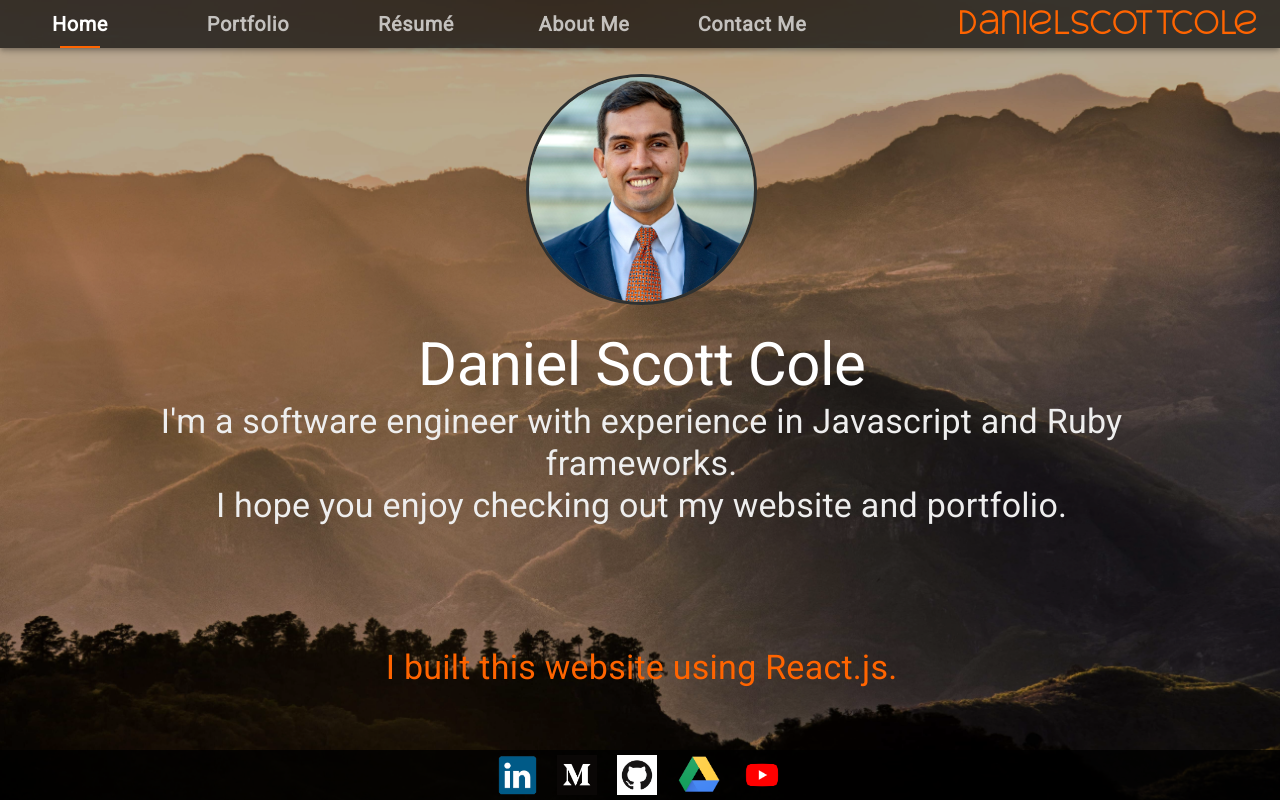
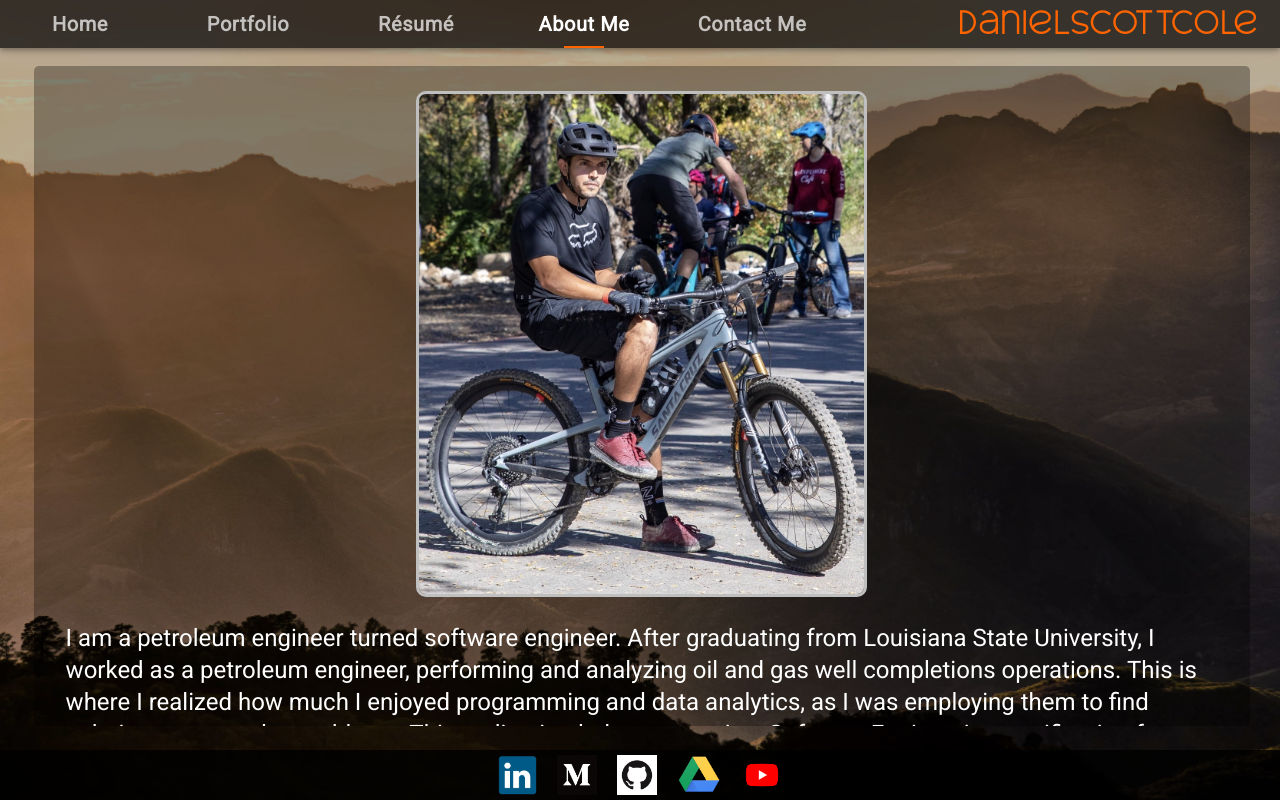
Before and after one commit to dscottcole/DSCWebsite, a React (Create React App) app: page /about in a window 1280 px wide. Built offline with nearby package versions, Linux system fonts and the light colour scheme.

Commit message:
Added router, modified aboutme, changed font size for home

```diff
--- a/package.json
+++ b/package.json
@@ -13,6 +13,7 @@
     "fontsource-roboto": "^3.0.3",
     "react": "^17.0.1",
     "react-dom": "^17.0.1",
+    "react-router-dom": "^5.2.0",
     "react-scripts": "4.0.1",
     "web-vitals": "^0.2.4",
     "yarn": "^1.22.10"
--- a/src/App.js
+++ b/src/App.js
@@ -10,6 +10,12 @@ import Portfolio from "./components/Portfolio";
 import Resume from "./components/Resume";
 import AboutMe from "./components/AboutMe";
 import ContactMe from "./components/ContactMe";
+import {
+  Switch,
+  Route,
+  withRouter,
+  Redirect
+} from "react-router-dom";
 
 const useStyles = makeStyles((theme) => ({
   App: {
@@ -32,34 +38,77 @@ function useWindowSize() {
   return size;
 }
 
-function App() {
+function App(props) {
   const classes = useStyles();
 
   // const [windowWidth, windowHeight] = useWindowSize()
   const windowWidth = useWindowSize()
   const options = ["Home", "Portfolio", "Résumé", "About Me", "Contact Me"]
+  const pushArray = ["/", "/portfolio", "/resume", "/about", "/contact"]
 
-  const [currentTab, setCurrentTab] = useState("Home");
+  const [currentTab, setCurrentTab] = useState(window.location.pathname !== "/" ? options[pushArray.indexOf(window.location.pathname)] : "Home");
 
   const changeTab = (tabName) => {
     if (tabName !== null) {
-      typeof tabName === 'number'? setCurrentTab(options[tabName]) : setCurrentTab(tabName)
+      typeof tabName === 'number' ? setCurrentTab(options[tabName]) : setCurrentTab(tabName)
     }
   }
 
+  useEffect(() => {
+    if (currentTab === undefined) {
+      setCurrentTab("Home")
+    }
+  }, []); // eslint-disable-line react-hooks/exhaustive-deps
+
+  useEffect(() => {
+    props.history.push(`${pushArray[options.indexOf(currentTab)]}`)
+  }, [currentTab]); // eslint-disable-line react-hooks/exhaustive-deps
+
+  useEffect(() => {
+    const handleChange = () => {
+      setCurrentTab(options[pushArray.indexOf(window.location.pathname)])
+    }
+
+    window.addEventListener('popstate', handleChange)
+
+    return () => window.removeEventListener('popstate', handleChange)
+  }, []); // eslint-disable-line react-hooks/exhaustive-deps
+
   return (
-    <div className={classes.App}>
-      <AppBar color="transparent">
-          {windowWidth <= 1080 ? <Menu options={options} changeTab={changeTab} /> : <Navbar options={options} changeTab={changeTab} newValue={options.indexOf(currentTab)}/>}
-      </AppBar>
-      {currentTab === "Home"? <Home /> : null}
-      {currentTab === "Portfolio"? <Portfolio /> : null}
-      {currentTab === "Résumé"? <Resume /> : null}
-      {currentTab === "About Me"? <AboutMe /> : null}
-      {currentTab === "Contact Me"? <ContactMe /> : null}
-      <Footer />
-    </div>
+    <Switch>
+      <div className={classes.App}>
+        <AppBar color="transparent">
+          {windowWidth <= 1080 ? <Menu options={options} changeTab={changeTab} /> : <Navbar options={options} changeTab={changeTab} newValue={options.indexOf(currentTab)} />}
+        </AppBar>
+
+        <Route exact path="/">
+          <Home />
+        </Route>
+
+        <Route path="/portfolio">
+          <Portfolio />
+        </Route>
+
+        <Route path="/resume">
+          <Resume />
+        </Route>
+
+        <Route path="/about">
+          <AboutMe />
+        </Route>
+
+        <Route path="/contact">
+          <ContactMe />
+        </Route>
+
+        <Route path="/undefined">
+          <Redirect to="/" />
+        </Route>
+
+        <Footer />
+      </div>
+    </Switch>
   );
 }
 
-export default App;
+export default withRouter(App);
--- a/src/components/AboutMe.js
+++ b/src/components/AboutMe.js
@@ -21,11 +21,13 @@ function AboutMe() {
 
     const isMobile = () => /Mobi|Android/i.test(navigator.userAgent)
 
-    const text1 = "I am a mountain biker/cyclist who also happens to be a petroleum engineer turned software engineer. After graduating from Louisiana State University, I worked as a petroleum engineer performing and analyzing oil/gas well completions operations. This is where I realized how much I enjoyed programming and data analytics as I was employing them to find solutions to problems every day. This realization led me to attain a Software Engineering certification from Flatiron School where I learned Javascript, Ruby, and worked on multiple projects. Now, I am on the path to becoming an experienced software developer, and I plan to leverage my insatiable curiosity, ability to learn quickly, and knack for problem-solving while on this journey."
+    const text1 = "I am a petroleum engineer turned software engineer. After graduating from Louisiana State University, I worked as a petroleum engineer, performing and analyzing oil and gas well completions operations. This is where I realized how much I enjoyed programming and data analytics, as I was employing them to find solutions to everyday problems. This realization led me to attain a Software Engineering certification from Flatiron School, where I learned Javascript, Ruby, and applied them throughout a series of hands-on projects. Now, I am on the path to becoming an experienced software developer, and I plan to leverage my insatiable curiosity, ability to learn quickly, and knack for problem-solving while on this journey."
 
-    const text2 = "For my personal development, I am working on refining my React.js & Redux.js knowledge. After that, I am planning on completing a Python bootcamp while training for the 2021 Mid South Gravel 100."
+    const text2 = "For my personal development, I am working on refining my React.js & Redux.js knowledge. After that, I am planning on completing a Python bootcamp and will be looking for projects to apply my new Python skills."
 
-    const text3 = "If you’d like to grab a coffee, go mountain biking/cycling, or simply connect, please do not hesitate to reach me at danielscole1@gmail.com, LinkedIn, or through the contact form on my website."
+    const text3 = "Mountain biking is my favorite way to spend my spare time, even though I am currently living in Houston and there are no mountains in sight. The lack of elevation has led me to participate in gravel and road cycling more often. I am currently training for the 2021 Mid South Gravel 100, which is a 100 mile gravel race that takes place annually in Oklahoma. I hope to complete it, even though it might turn into 100 miles of pedaling through mud like it did last year due to inclement weather conditions."
+
+    const text4 = "If you’d like to grab a coffee, go mountain biking/cycling, or simply connect with me, please do not hesitate to reach me at danielscole1@gmail.com, LinkedIn, or through the contact form on my website."
 
     const aboutmeDesktop = (
         <div className="bodyDiv-aboutme">
@@ -45,6 +47,10 @@ function AboutMe() {
                         <div>
                             <br></br>
                             {text3}
+                        </div>
+                        <div>
+                            <br></br>
+                            {text4}
                         </div>
                     </Typography>
                 </div>
@@ -70,6 +76,10 @@ function AboutMe() {
                         <div>
                             <br></br>
                             {text3}
+                        </div>
+                        <div>
+                            <br></br>
+                            {text4}
                         </div>
                     </Typography>
                 </div>
--- a/src/components/Home.js
+++ b/src/components/Home.js
@@ -28,11 +28,11 @@ function Home() {
                     <img id="dsc-home" src={DSC} alt="DSC-avatar"></img>
                 </div>
                 <div className="home-text">
-                    <Typography variant="h2"> Daniel Scott Cole </Typography>
-                    <Typography style={{ color: "rgba(238,238,238,1)" }} variant="h4">I'm a software engineer with experience in Javascript and Ruby frameworks.</Typography>
-                    <Typography style={{ color: "rgba(238,238,238,1)" }} variant="h4">I hope you enjoy checking out my website and portfolio.</Typography>
+                    <Typography variant="h3"> Daniel Scott Cole </Typography>
+                    <Typography style={{ color: "rgba(238,238,238,1)" }} variant="h5">I'm a software engineer with experience in Javascript and Ruby frameworks.</Typography>
+                    <Typography style={{ color: "rgba(238,238,238,1)" }} variant="h5">I hope you enjoy checking out my website and portfolio.</Typography>
                     <div className="home-bottom-text">
-                        <Typography style={{ color: "rgba(255,100,0,1)" }} variant="h4">I built this website using React.js.</Typography>
+                        <Typography style={{ color: "rgba(255,100,0,1)" }} variant="h5">I built this website using React.js.</Typography>
                     </div>
                 </div>
             </div>
@@ -46,11 +46,11 @@ function Home() {
                     <img id="dsc-home-mobile" src={DSC} alt="DSC-avatar"></img>
                 </div>
                 <div className="home-text">
-                    <Typography variant="h2"> Daniel Scott Cole </Typography>
-                    <Typography style={{ color: "rgba(191,191,191,1)" }} variant="h4">I'm a software engineer with experience in Javascript and Ruby frameworks.</Typography>
-                    <Typography style={{ color: "rgba(191,191,191,1)" }} variant="h4">I hope you enjoy checking out my website and portfolio.</Typography>
+                    <Typography variant="h3"> Daniel Scott Cole </Typography>
+                    <Typography style={{ color: "rgba(191,191,191,1)" }} variant="h5">I'm a software engineer with experience in Javascript and Ruby frameworks.</Typography>
+                    <Typography style={{ color: "rgba(191,191,191,1)" }} variant="h5">I hope you enjoy checking out my website and portfolio.</Typography>
                     <div className="home-bottom-text">
-                        <Typography style={{ color: "rgba(255,100,0,1)" }} variant="h4">I built this website using React.js.</Typography>
+                        <Typography style={{ color: "rgba(255,100,0,1)" }} variant="h5">I built this website using React.js.</Typography>
                     </div>
                 </div>
             </div>
@@ -64,11 +64,11 @@ function Home() {
                     <img id="dsc-home-mobile" src={DSC} alt="DSC-avatar"></img>
                 </div>
                 <div className="home-text">
-                    <Typography variant="h2"> Daniel Scott Cole </Typography>
-                    <Typography style={{ color: "rgba(191,191,191,1)" }} variant="h4">I'm a software engineer with experience in Javascript and Ruby frameworks.</Typography>
-                    <Typography style={{ color: "rgba(191,191,191,1)" }} variant="h4">I hope you enjoy checking out my website and portfolio.</Typography>
+                    <Typography variant="h3"> Daniel Scott Cole </Typography>
+                    <Typography style={{ color: "rgba(191,191,191,1)" }} variant="h5">I'm a software engineer with experience in Javascript and Ruby frameworks.</Typography>
+                    <Typography style={{ color: "rgba(191,191,191,1)" }} variant="h5">I hope you enjoy checking out my website and portfolio.</Typography>
                     <div className="home-bottom-text">
-                        <Typography style={{ color: "rgba(255,100,0,1)" }} variant="h4">I built this website using React.js.</Typography>
+                        <Typography style={{ color: "rgba(255,100,0,1)" }} variant="h5">I built this website using React.js.</Typography>
                     </div>
                 </div>
             </div>
--- a/src/index.css
+++ b/src/index.css
@@ -207,7 +207,6 @@ body::before {
   padding-top: 15vh;
   padding-bottom: 2.5vh;
 }
-
 
 .bodyDiv-portfolio {
   position: relative;
@@ -522,7 +521,7 @@ input:-webkit-autofill:active {
 .bodyDiv-aboutme {
   position: relative;
   z-index: 1000;
-  text-align: center;
+  text-align: left;
   top: calc(1vh);
   left: calc(2vw);
   padding-left: 2.5vw;
@@ -572,7 +571,7 @@ input:-webkit-autofill:active {
 .bodyDiv-aboutme-mobile-vert {
   position: relative;
   z-index: 1000;
-  text-align: center;
+  text-align: left;
   top: calc(1vh);
   left: calc(1vw);
   padding-left: 2.5vw;
@@ -616,7 +615,7 @@ input:-webkit-autofill:active {
 .bodyDiv-aboutme-mobile-hori {
   position: relative;
   z-index: 1000;
-  text-align: center;
+  text-align: left;
   top: calc(0.5vh);
   left: calc(1vw);
   padding-left: 2.5vw;
--- a/src/index.js
+++ b/src/index.js
@@ -4,10 +4,15 @@ import './index.css';
 import App from './App';
 import reportWebVitals from './reportWebVitals';
 import "fontsource-roboto"
+import {
+  BrowserRouter as Router
+} from "react-router-dom";
 
 ReactDOM.render(
   <React.StrictMode>
+    <Router>
     <App />
+    </Router>
   </React.StrictMode>,
   document.getElementById('root')
 );
```
Also changed, not shown: 2 other files (tests, documents, lock files or other folders).
